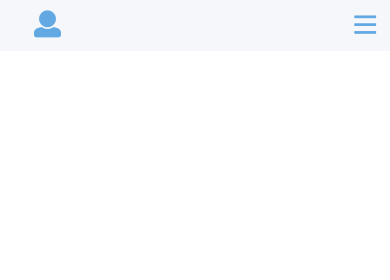
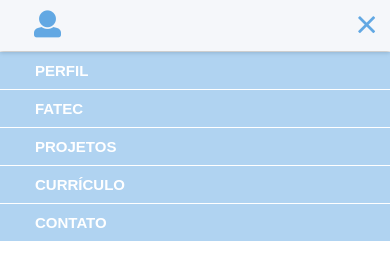
Before and after one commit to jaquepaschoal/Site-Pessoal, a plain HTML site: page development/app/index.html in a window 390 px wide. Both pictures are taken after a click on the element 370 px from the left and 25 px from the top of the page. Drawn offline with Linux system fonts and the light colour scheme.

Commit message:
create script for menu mobile

```diff
--- a/development/app/assets/js/scripts.js
+++ b/development/app/assets/js/scripts.js
@@ -10,11 +10,18 @@
 
   'use strict';
 
-  (function () {
-    var $iconMenu   = document.querySelector('[data-js="icon-menu"]');
+    var $areaIcon   = document.querySelector('[data-js="area-icon"]');
+    var $icon       = document.querySelector('[data-js="icon"]');
     var $menuMobile = document.querySelector('[data-js="menu-mobile"]');
 
-    console.log('teste');
-  });
+    $areaIcon.addEventListener('click',showMenu);
+
+    function showMenu(){
+      $menuMobile.classList.toggle('display-none');
+      $icon.classList.contains('fa-bars') ? $icon.className = 'far fa-times' : $icon.className = 'far fa-bars';
+    }
+
+    console.log($areaIcon);
+    console.log($menuMobile);
 
 })(document);
--- a/development/app/index.html
+++ b/development/app/index.html
@@ -24,15 +24,15 @@
 	  		</ul>
 			</nav>
 			<nav class="header-content-menu-mobile">
-				<div data-js="icon-menu" class="header-content-menu-mobile-icon">
-					<i class="far fa-bars"></i>
+				<div data-js="area-icon" class="header-content-menu-mobile-icon">
+					<i data-js="icon" class="far fa-bars"></i>
 				</div>
-				<ul data-js="menu-mobile" class="header-content-menu-mobile-items">
+				<ul data-js="menu-mobile" class="header-content-menu-mobile-items display-none">
 					<a href="#"><li>Perfil</li></a>
-	  			<a href="#"><li>Fatec</li></a>
-	  			<a href="#"><li>Projetos</li></a>
-	  			<a href="#"><li>Currículo</li></a>
-	  			<a href="#"><li>Contato</li></a>
+					<a href="#"><li>Fatec</li></a>
+					<a href="#"><li>Projetos</li></a>
+					<a href="#"><li>Currículo</li></a>
+					<a href="#"><li>Contato</li></a>
 				</ul>
 			</nav>
   	</div>
--- a/development/src/js/scripts.js
+++ b/development/src/js/scripts.js
@@ -2,11 +2,18 @@
 
   'use strict';
 
-  (function () {
-    var $iconMenu   = document.querySelector('[data-js="icon-menu"]');
+    var $areaIcon   = document.querySelector('[data-js="area-icon"]');
+    var $icon       = document.querySelector('[data-js="icon"]');
     var $menuMobile = document.querySelector('[data-js="menu-mobile"]');
 
-    console.log('teste');
-  });
+    $areaIcon.addEventListener('click',showMenu);
+
+    function showMenu(){
+      $menuMobile.classList.toggle('display-none');
+      $icon.classList.contains('fa-bars') ? $icon.className = 'far fa-times' : $icon.className = 'far fa-bars';
+    }
+
+    console.log($areaIcon);
+    console.log($menuMobile);
 
 })(document);
--- a/development/src/scss/modules/_breakpoints.scss
+++ b/development/src/scss/modules/_breakpoints.scss
@@ -32,5 +32,4 @@
 @media only screen and (max-width: 640px) {
 	.centralizer{width: 98%; margin: 0 auto;}
 	.header-content-menu{display: none;}
-	.header-content-menu-mobile-items{display: none}
 }
--- a/development/src/scss/partials/_header.scss
+++ b/development/src/scss/partials/_header.scss
@@ -1,5 +1,5 @@
 
-.header{background-color: #f5f7fa;}
+.header{background-color: #f5f7fa; box-shadow: 0px 2px 4px rgba(0, 0, 0, 0.25);}
 .header-content{background-color:#f5f7fa; justify-content: space-between;  }
 .header-content-icon{padding: 1rem 3rem;font-size: 27px; color:$color-primary-1;}
 .header-content-menu{padding-right: 3rem}
@@ -10,6 +10,7 @@
 .header-content-menu-box li a {text-decoration: none; color: $color-primary-2; font-weight: bold}
 
 // mobile
+.display-none{display: none;}
 .header-content-menu-mobile-icon{font-size: 25px;  padding-right: 1rem; color:$color-primary-1;cursor: pointer; }
 .header-content-menu-mobile-items{ position: absolute; left: 0; top:4.2rem; width: 100%; list-style: none; background-color: rgba(98,168,227,0.5);padding:0}
 .header-content-menu-mobile-items a{text-decoration: none; text-transform: uppercase; font-weight: bold; font-size: 15px; color:$color-secundary-2;}
```
Also changed, not shown: development/app/assets/css/style.css, development/app/assets/css/style.min.css, development/app/assets/js/scripts.min.js.
